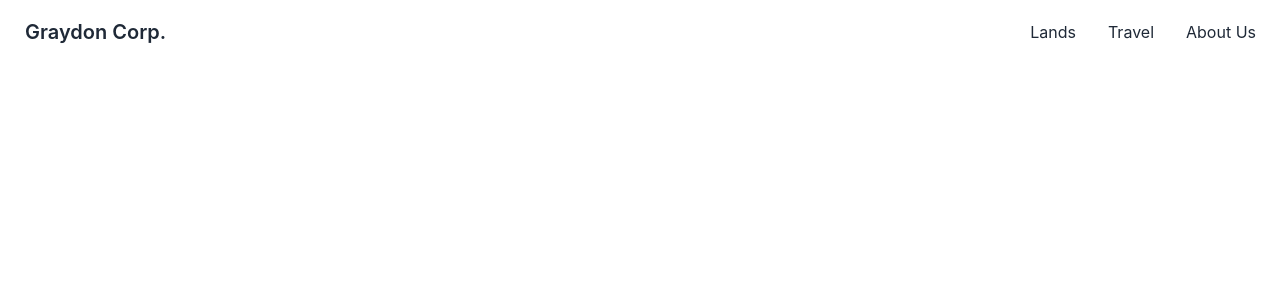
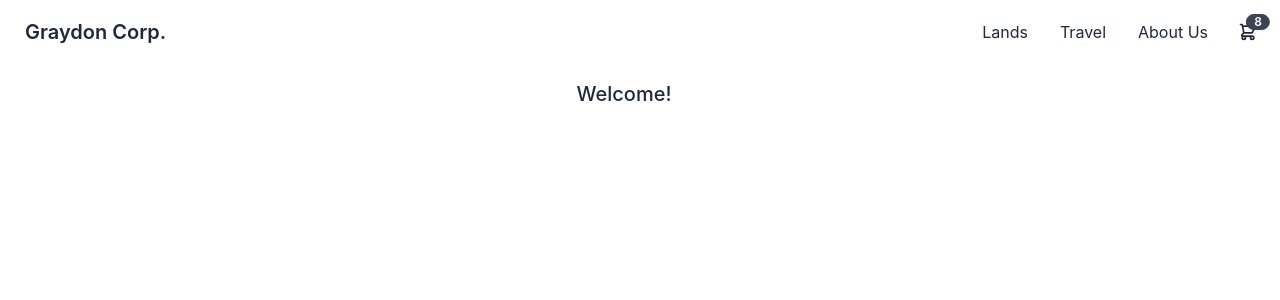
Before and after one commit to aguszabala2/react, a React (Create React App) app: page / in a window 1280 px wide. Shown: the top 300 px of the page. Built offline with nearby package versions, Linux system fonts and the light colour scheme.

Commit message:
Cart y ItemList

```diff
--- a/src/App.css
+++ b/src/App.css
@@ -1,5 +1,7 @@
 .App {
   text-align: center;
+  /* background-image: url("https://desktophut.com/wp-content/uploads/2018/09/XAKrkAaKSPrmF8l4Pi26-scaled.jpg.webp");
+  background-size: cover; */
 }
 
 .App-logo {
--- a/src/App.js
+++ b/src/App.js
@@ -1,11 +1,13 @@
 import logo from './logo.svg';
 import './App.css';
 import DaisyNavbar from './components/DaisyNavbar';
+import ItemListContainer from './components/ItemListContainer';
 
 function App() {
   return (
     <div className="App">
       <DaisyNavbar/>
+      <ItemListContainer/>
     </div>
   );
 }
--- /dev/null
+++ b/src/components/CartWidget.js
@@ -0,0 +1,14 @@
+import React from 'react'
+
+const CartWidget = () => {
+    return (
+        <label tabindex="0" class="btn btn-ghost btn-circle">
+            <div class="indicator">
+                <svg xmlns="http://www.w3.org/2000/svg" class="h-5 w-5" fill="none" viewBox="0 0 24 24" stroke="currentColor"><path stroke-linecap="round" stroke-linejoin="round" stroke-width="2" d="M3 3h2l.4 2M7 13h10l4-8H5.4M7 13L5.4 5M7 13l-2.293 2.293c-.63.63-.184 1.707.707 1.707H17m0 0a2 2 0 100 4 2 2 0 000-4zm-8 2a2 2 0 11-4 0 2 2 0 014 0z" /></svg>
+                <span class="badge badge-sm indicator-item">8</span>
+            </div>
+        </label>
+    )
+}
+
+export default CartWidget
--- a/src/components/DaisyNavbar.js
+++ b/src/components/DaisyNavbar.js
@@ -1,4 +1,5 @@
 import React from 'react'
+import CartWidget from './CartWidget'
 
 const DaisyNavbar = () => {
     return (
@@ -12,6 +13,7 @@ const DaisyNavbar = () => {
                 <li><a>Travel</a></li>
                 <li><a>About Us</a></li>
             </ul>
+            <CartWidget/>
         </div>
     </div>
     )
--- /dev/null
+++ b/src/components/ItemListContainer.js
@@ -0,0 +1,17 @@
+import React from 'react'
+
+const ItemListContainer = ({name}) => {
+    return (
+        <div tabindex="0" className="collapse">
+            <input type="checkbox"/>
+            <div className="collapse-title text-xl font-medium">
+                Welcome!
+            </div>
+            <div className="collapse-content">
+                <p>Our awesome page is not currently available. Wait for us please.</p>
+            </div>
+        </div>
+    )
+}
+
+export default ItemListContainer
```
